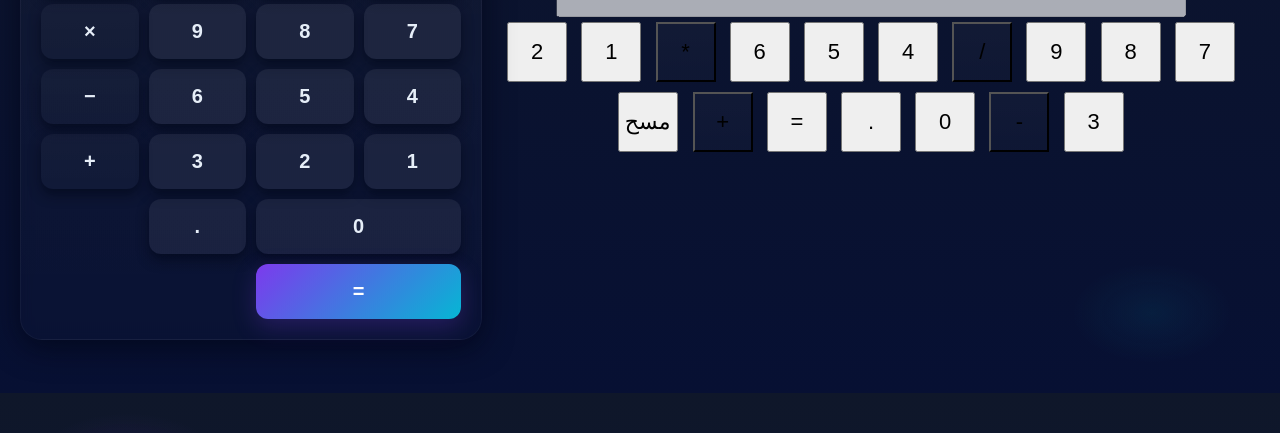
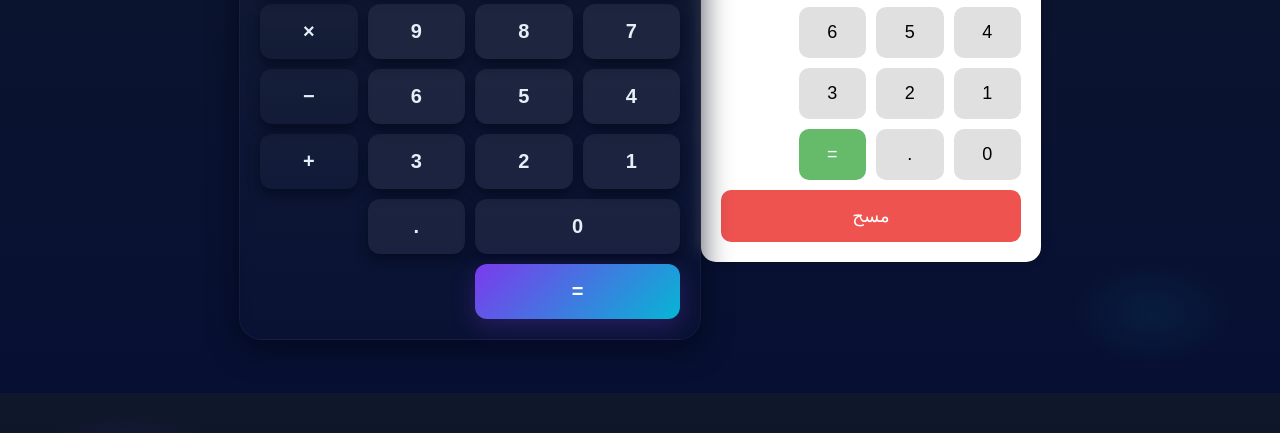
Before and after one commit to rehabhamada470-ui/Rehab-Calculator, a plain HTML site: page index.html in a window 1280 px wide. Shown: the part 407-840 px from the top of the page. Drawn offline with Linux system fonts and the light colour scheme.

Commit message:
Update style.css
تصميم اله جديده

```diff
--- a/style.css
+++ b/style.css
@@ -1,19 +1,61 @@
 body {
-    background: #f2f2f2;
+    background: #f1f1f1;
+    font-family: "Cairo", sans-serif;
+    display: flex;
+    justify-content: center;
+    align-items: center;
+    height: 100vh;
+    margin: 0;
+}
+
+.calc-container {
+    background: white;
+    padding: 20px;
+    border-radius: 15px;
+    width: 300px;
+    box-shadow: 0 0 10px rgba(0,0,0,0.2);
     text-align: center;
-    font-family: sans-serif;
 }
 
 #display {
-    width: 80%;
+    width: 100%;
     height: 50px;
-    font-size: 24px;
-    margin-top: 20px;
+    font-size: 22px;
+    text-align: right;
+    padding: 10px;
+    margin-bottom: 15px;
 }
 
-.buttons button {
-    width: 60px;
-    height: 60px;
-    margin: 5px;
-    font-size: 22px;
+.buttons {
+    display: grid;
+    grid-template-columns: repeat(4, 1fr);
+    gap: 10px;
 }
+
+button {
+    padding: 15px;
+    font-size: 18px;
+    border: none;
+    background: #e0e0e0;
+    border-radius: 10px;
+}
+
+button:active {
+    background: #d2d2d2;
+}
+
+.op {
+    background: #ffa726;
+    color: white;
+}
+
+#equal {
+    background: #66bb6a;
+    color: white;
+}
+
+#clear {
+    grid-column: span 4;
+    background: #ef5350;
+    color: white;
+}
```
